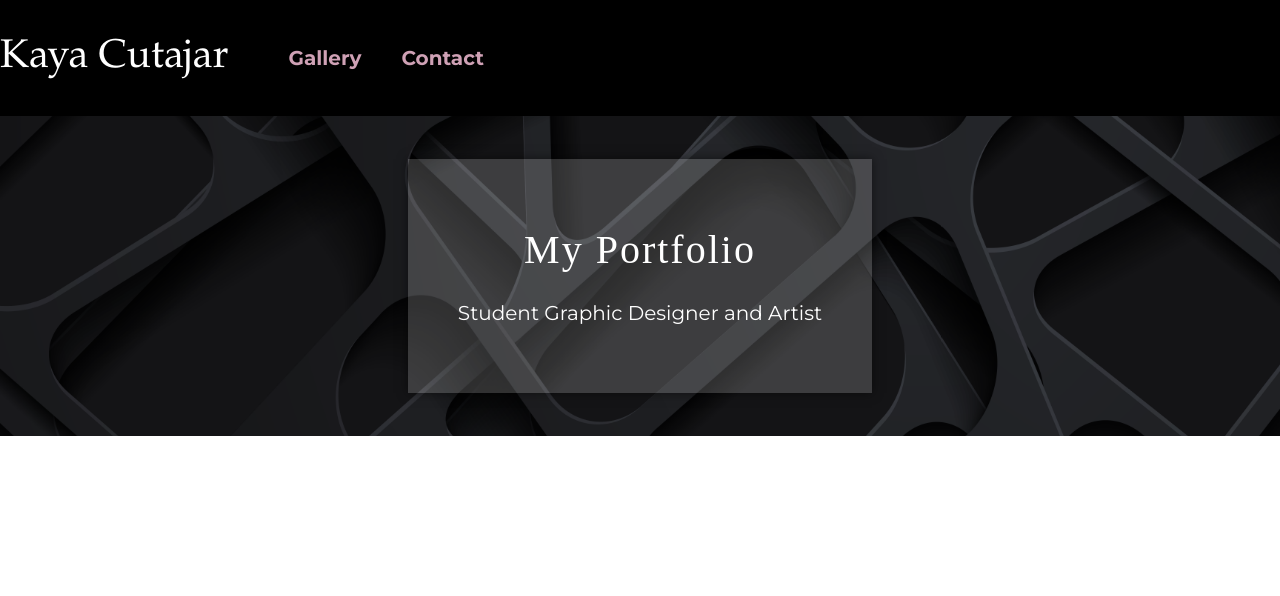
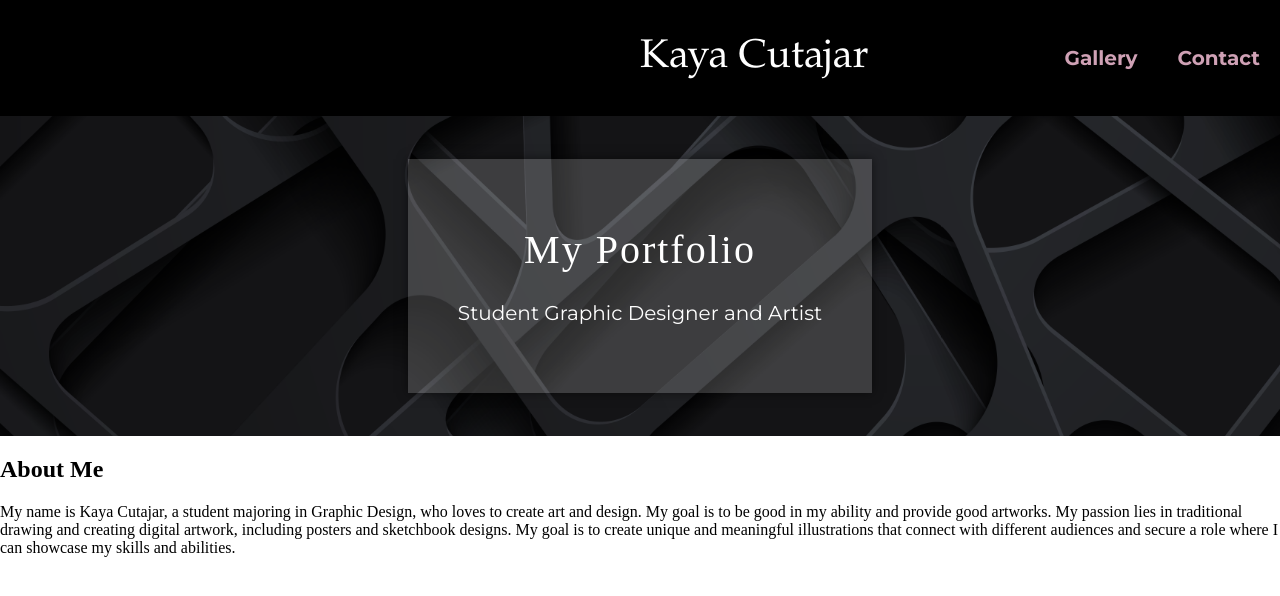
Before and after one commit to KayaCutajar/kayacutajar.github.io, a plain HTML site: page index.html in a window 1280 px wide. Drawn offline with Linux system fonts and the light colour scheme.

Commit message:
Updated About Me Page

```diff
--- a/index.html
+++ b/index.html
@@ -45,5 +45,30 @@
         </div>
     </header>
 
+<!-- About Me Section-->
+
+    <div class="container">
+        <main class="main-content">
+
+            <article class="story">
+                <header class="story-header">
+
+                    <h1>About Me</h1>
+
+                    <p>My name is Kaya Cutajar, a student majoring in Graphic Design, who loves to create art and design. My goal is to be good in my ability and provide good artworks.
+                        My passion lies in traditional drawing and creating digital artwork, including posters and sketchbook designs. My goal is to create unique and meaningful illustrations that connect with different audiences and secure a role where I can showcase my skills and abilities.
+                        </p>
+
+                </header>
+
+                <section class="story-content"></section>
+
+                <footer class="story-footer"></footer>
+
+            </article>
+        </main>
+    </div>
+
+
 </body>
 </html>
--- a/style.css
+++ b/style.css
@@ -24,7 +24,7 @@
 
 .navbar .container {
     display: flex;
-
+    justify-content: space-between;
     align-items: center;
 }
 
@@ -34,7 +34,8 @@
     font-size: 40px;
     color: #ffffff;
     text-decoration: none;
-
+    align-content: center;
+    padding-left: 50%;
 }
 
 .navbar-nav {
@@ -55,7 +56,7 @@
 
  /************** IMAGE AND MY PORTFOLIO BAR **************/
  .intro {
-    background-image: url(image_banner.png);
+    background-image: url(Images/image_banner.png);
     background-size: cover;
     background-position: center;
     background-attachment: fixed;
```
Also changed, not shown: Images/book_image_banner2.png (added), Images/image_banner.png (renamed from image_banner.png).
